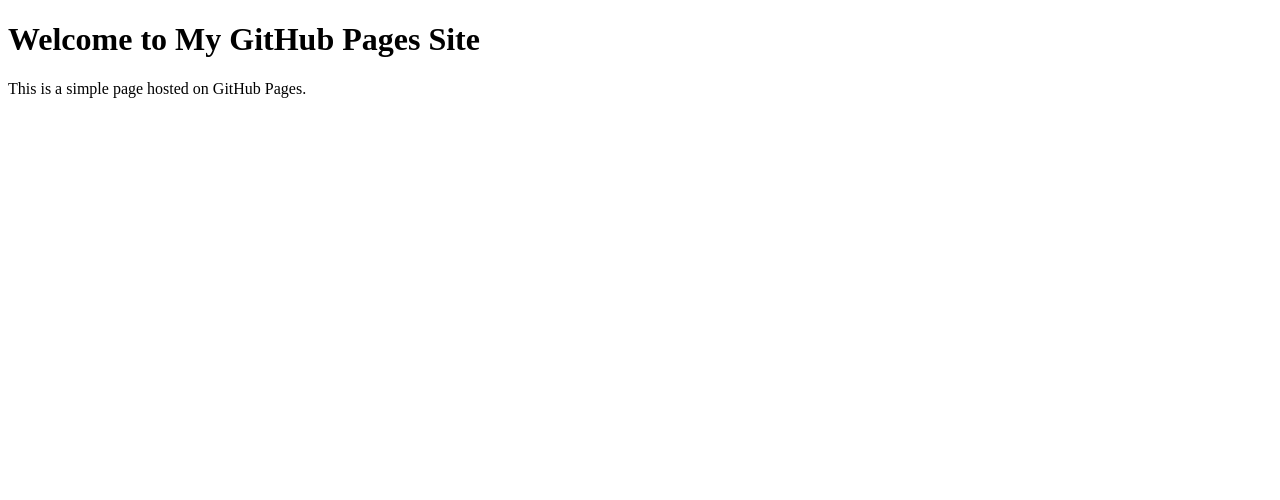
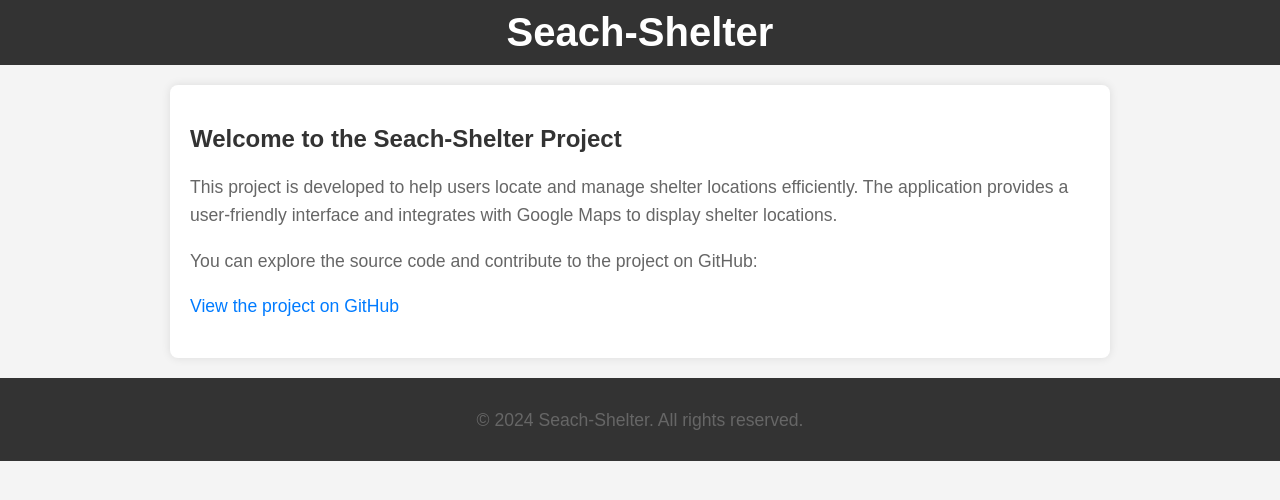
Before and after one commit to aplication0819/Seach-Shelter, a plain HTML site: page index.html in a window 1280 px wide. Drawn offline with Linux system fonts and the light colour scheme.

Commit message:
Update index.html

```diff
--- a/index.html
+++ b/index.html
@@ -3,10 +3,68 @@
 <head>
     <meta charset="UTF-8">
     <meta name="viewport" content="width=device-width, initial-scale=1.0">
-    <title>My GitHub Pages Site</title>
+    <title>Seach-Shelter</title>
+    <style>
+        body {
+            font-family: Arial, sans-serif;
+            background-color: #f4f4f4;
+            margin: 0;
+            padding: 0;
+        }
+        header {
+            background-color: #333;
+            color: #fff;
+            padding: 10px 0;
+            text-align: center;
+        }
+        h1 {
+            margin: 0;
+            font-size: 2.5em;
+        }
+        .content {
+            max-width: 900px;
+            margin: 20px auto;
+            background-color: #fff;
+            padding: 20px;
+            border-radius: 8px;
+            box-shadow: 0 0 10px rgba(0,0,0,0.1);
+        }
+        h2 {
+            color: #333;
+        }
+        p {
+            font-size: 1.1em;
+            line-height: 1.6;
+            color: #666;
+        }
+        a {
+            color: #007bff;
+            text-decoration: none;
+        }
+        a:hover {
+            text-decoration: underline;
+        }
+        footer {
+            text-align: center;
+            padding: 10px 0;
+            background-color: #333;
+            color: #fff;
+            margin-top: 20px;
+        }
+    </style>
 </head>
 <body>
-    <h1>Welcome to My GitHub Pages Site</h1>
-    <p>This is a simple page hosted on GitHub Pages.</p>
+    <header>
+        <h1>Seach-Shelter</h1>
+    </header>
+    <div class="content">
+        <h2>Welcome to the Seach-Shelter Project</h2>
+        <p>This project is developed to help users locate and manage shelter locations efficiently. The application provides a user-friendly interface and integrates with Google Maps to display shelter locations.</p>
+        <p>You can explore the source code and contribute to the project on GitHub:</p>
+        <p><a href="https://github.com/aplication0819/Seach-Shelter" target="_blank">View the project on GitHub</a></p>
+    </div>
+    <footer>
+        <p>&copy; 2024 Seach-Shelter. All rights reserved.</p>
+    </footer>
 </body>
 </html>
```
